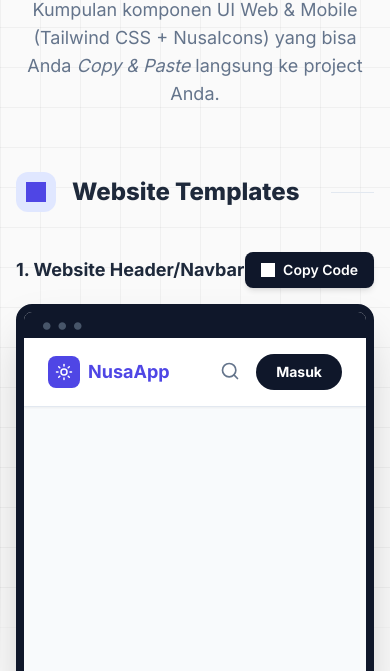
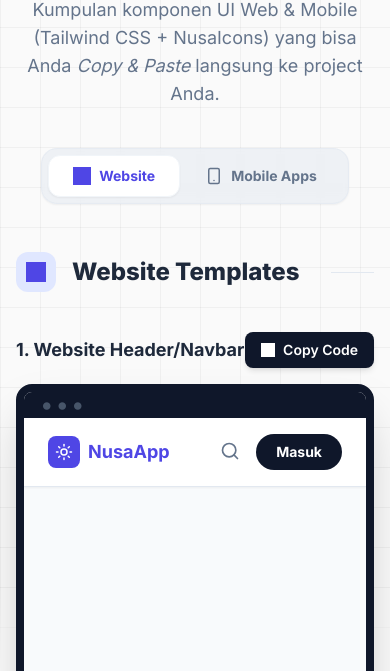
Before and after one commit to amrunamv/nusaicon, a website: page templates.html in a window 390 px wide. Shown: the part 173-844 px from the top of the page. Drawn offline with nearby package versions, Linux system fonts and the light colour scheme.

Commit message:
feat: add tab navigation to switch between web and mobile templates

```diff
--- a/templates.html
+++ b/templates.html
@@ -71,6 +71,15 @@
             padding: 8px 16px;
             letter-spacing: 2px;
         }
+
+        .fade-in {
+            animation: fadeIn 0.4s ease-out forwards;
+        }
+
+        @keyframes fadeIn {
+            from { opacity: 0; transform: translateY(10px); }
+            to { opacity: 1; transform: translateY(0); }
+        }
     </style>
 </head>
 <body class="bg-[#FAFAFA] text-slate-800 font-sans min-h-screen relative pb-20">
@@ -122,13 +131,25 @@
 
     <!-- Main Content -->
     <main class="max-w-7xl mx-auto px-4 sm:px-6 lg:px-8 py-12">
-        <div class="text-center mb-16">
+        <div class="text-center mb-10">
             <h1 class="text-4xl md:text-5xl font-extrabold text-slate-900 mb-4 tracking-tight">Koleksi Template UI</h1>
             <p class="text-lg text-slate-500 max-w-2xl mx-auto">Kumpulan komponen UI Web & Mobile (Tailwind CSS + NusaIcons) yang bisa Anda <em>Copy & Paste</em> langsung ke project Anda.</p>
         </div>
 
+        <!-- Tabs -->
+        <div class="flex justify-center mb-12">
+            <div class="inline-flex bg-slate-200/50 backdrop-blur-sm p-1.5 rounded-2xl border border-slate-200/60 shadow-sm">
+                <button onclick="switchTab('web')" id="btn-web" class="flex items-center gap-2 px-6 py-2.5 rounded-xl font-bold text-sm transition-all shadow-sm bg-white text-indigo-600 border border-slate-100">
+                    <i class="icon-monitor text-lg"></i> Website
+                </button>
+                <button onclick="switchTab('mobile')" id="btn-mobile" class="flex items-center gap-2 px-6 py-2.5 rounded-xl font-bold text-sm transition-all text-slate-500 hover:text-slate-700 border border-transparent">
+                    <svg xmlns="http://www.w3.org/2000/svg" width="18" height="18" viewBox="0 0 24 24" fill="none" stroke="currentColor" stroke-width="2" stroke-linecap="round" stroke-linejoin="round"><rect width="14" height="20" x="5" y="2" rx="2" ry="2"/><path d="M12 18h.01"/></svg> Mobile Apps
+                </button>
+            </div>
+        </div>
+
         <!-- Section: Web Templates -->
-        <div class="mb-20">
+        <div id="section-web" class="mb-20 block fade-in">
             <div class="flex items-center gap-4 mb-10">
                 <div class="w-10 h-10 rounded-xl bg-indigo-100 text-indigo-600 flex items-center justify-center">
                     <i class="icon-monitor text-xl"></i>
@@ -259,7 +280,7 @@
         </div>
 
         <!-- Section: Mobile Templates -->
-        <div>
+        <div id="section-mobile" class="hidden fade-in mb-20">
             <div class="flex items-center gap-4 mb-10">
                 <div class="w-10 h-10 rounded-xl bg-indigo-100 text-indigo-600 flex items-center justify-center">
                     <svg xmlns="http://www.w3.org/2000/svg" width="20" height="20" viewBox="0 0 24 24" fill="none" stroke="currentColor" stroke-width="2" stroke-linecap="round" stroke-linejoin="round"><rect width="14" height="20" x="5" y="2" rx="2" ry="2"/><path d="M12 18h.01"/></svg>
@@ -517,6 +538,40 @@
     </div>
 
     <script>
+        function switchTab(tab) {
+            const secWeb = document.getElementById('section-web');
+            const secMobile = document.getElementById('section-mobile');
+            const btnWeb = document.getElementById('btn-web');
+            const btnMobile = document.getElementById('btn-mobile');
+
+            const activeClass = ['bg-white', 'text-indigo-600', 'border-slate-100', 'shadow-sm'];
+            const inactiveClass = ['text-slate-500', 'hover:text-slate-700', 'border-transparent'];
+
+            if (tab === 'web') {
+                secWeb.classList.remove('hidden');
+                secWeb.classList.add('block');
+                secMobile.classList.remove('block');
+                secMobile.classList.add('hidden');
+
+                btnWeb.classList.add(...activeClass);
+                btnWeb.classList.remove(...inactiveClass);
+
+                btnMobile.classList.add(...inactiveClass);
+                btnMobile.classList.remove(...activeClass);
+            } else {
+                secWeb.classList.remove('block');
+                secWeb.classList.add('hidden');
+                secMobile.classList.remove('hidden');
+                secMobile.classList.add('block');
+
+                btnMobile.classList.add(...activeClass);
+                btnMobile.classList.remove(...inactiveClass);
+
+                btnWeb.classList.add(...inactiveClass);
+                btnWeb.classList.remove(...activeClass);
+            }
+        }
+
         document.addEventListener('DOMContentLoaded', () => {
             const templates = document.querySelectorAll('div[id^="template-"]');
             templates.forEach(t => {
```
